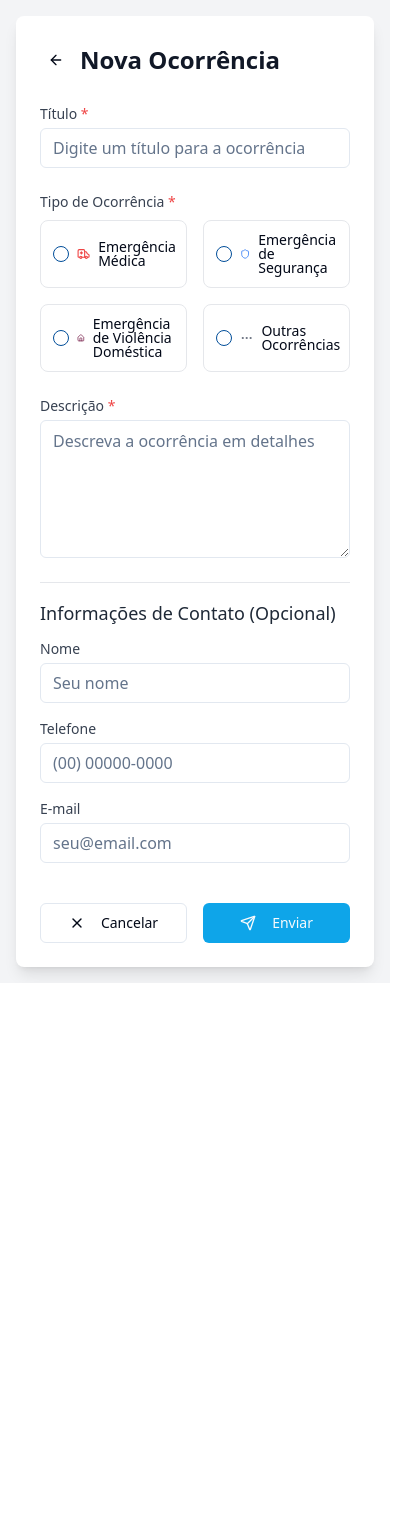
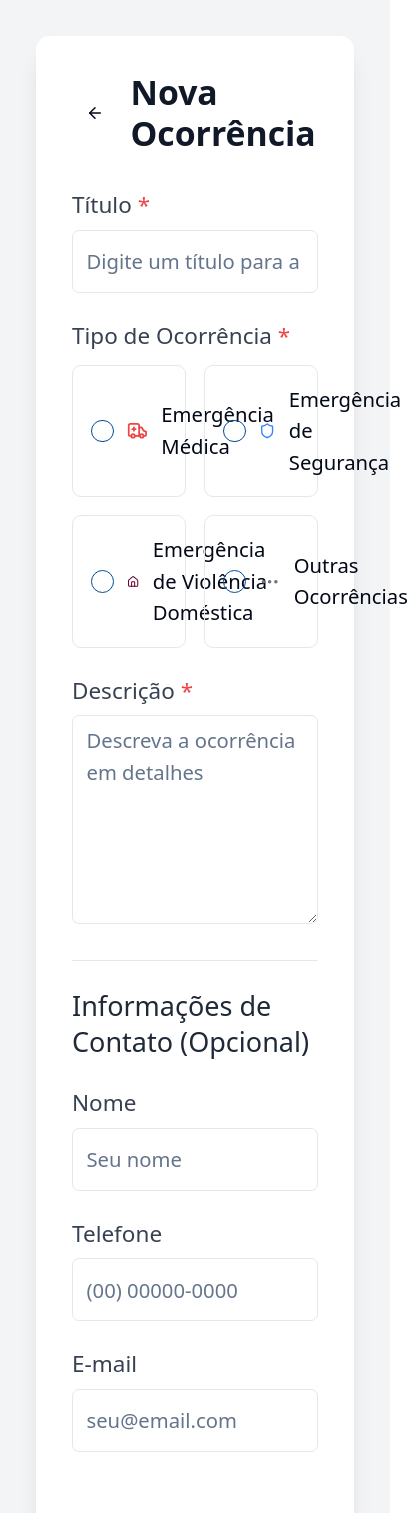
Before and after one commit to joaolima-ac/quick-report-tablet-app, a React (Vite) app: page /create in a window 390 px wide. Shown: the top 1513 px of the page, 418 px wide, since content can reach past the window. Before the commit the page ends 983 px from the top, so only its background shows below. Built offline with nearby package versions, Linux system fonts and the light colour scheme.

Commit message:
Refactor: Improve UI for tablet usage
- Increase font sizes for better readability.
- Adjust layout for horizontal tablet orientation, especially on the Create Incident screen.

```diff
--- a/src/index.css
+++ b/src/index.css
@@ -82,8 +82,30 @@
     @apply border-border;
   }
 
+  html {
+    font-size: 18px; /* Aumentando o tamanho base da fonte para uso outdoor */
+  }
+
   body {
     @apply bg-background text-foreground transition-colors duration-300;
+  }
+
+  /* Tamanhos maiores para elementos de entrada para uso em tablet */
+  input, select, textarea, button {
+    @apply text-lg;
+  }
+
+  /* Tamanhos de texto maiores para melhor visibilidade outdoor */
+  h1 {
+    @apply text-4xl;
+  }
+
+  h2 {
+    @apply text-3xl;
+  }
+
+  label {
+    @apply text-lg font-medium;
   }
 }
 
--- a/src/pages/CreateIncident.tsx
+++ b/src/pages/CreateIncident.tsx
@@ -6,13 +6,6 @@ import { Input } from "@/components/ui/input";
 import { Textarea } from "@/components/ui/textarea";
 import { ArrowLeft, Send, X, Ambulance, Shield, Home, MoreHorizontal } from "lucide-react";
 import { toast } from "sonner";
-import {
-  Select,
-  SelectContent,
-  SelectItem,
-  SelectTrigger,
-  SelectValue,
-} from "@/components/ui/select";
 import { RadioGroup, RadioGroupItem } from "@/components/ui/radio-group";
 import { Label } from "@/components/ui/label";
 
@@ -78,26 +71,6 @@ const CreateIncident = () => {
         navigate('/');
       }, 1500);
 
-      // Real API implementation would be:
-      /*
-      const response = await fetch(apiUrl, {
-        method: 'POST',
-        headers: {
-          'Content-Type': 'application/json',
-          'Authorization': apiToken ? `Bearer ${apiToken}` : ''
-        },
-        body: JSON.stringify(incidentData)
-      });
-
-      if (!response.ok) {
-        throw new Error(`Erro ao enviar: ${response.status}`);
-      }
-
-      toast.success("Ocorrência enviada com sucesso!");
-      setIsSubmitting(false);
-      navigate('/');
-      */
-
     } catch (error) {
       console.error('Error:', error);
       toast.error(`Erro ao enviar a ocorrência: ${error instanceof Error ? error.message : 'Erro desconhecido'}`);
@@ -108,35 +81,39 @@ const CreateIncident = () => {
   const getIncidentTypeIcon = (type: string) => {
     switch (type) {
       case 'medical':
-        return <Ambulance className="h-4 w-4 text-red-500" />;
+        return <Ambulance className="h-5 w-5 text-red-500" />;
       case 'security':
-        return <Shield className="h-4 w-4 text-blue-500" />;
+        return <Shield className="h-5 w-5 text-blue-500" />;
       case 'domestic':
-        return <Home className="h-4 w-4 text-[#660033]" />;
+        return <Home className="h-5 w-5 text-[#660033]" />;
       default:
-        return <MoreHorizontal className="h-4 w-4 text-gray-500" />;
+        return <MoreHorizontal className="h-5 w-5 text-gray-500" />;
     }
   };
 
   return (
-    <div className="min-h-screen bg-gray-100 dark:bg-[#181a24] p-4 transition-colors duration-300">
-      <div className="max-w-md mx-auto bg-white dark:bg-[#212633] rounded-lg shadow-lg p-6 transition-colors duration-300">
-        <div className="flex items-center justify-between mb-6">
+    <div className="min-h-screen bg-gray-100 dark:bg-[#181a24] p-8 transition-colors duration-300">
+      <div className="max-w-5xl mx-auto bg-white dark:bg-[#212633] rounded-xl shadow-xl p-8 transition-colors duration-300">
+        <div className="flex items-center justify-between mb-8">
           <div className="flex items-center">
             <Button
               variant="ghost"
-              className="p-2 dark:text-[#ccd6e0] dark:hover:bg-[#212633]/50"
+              className="p-3 dark:text-[#ccd6e0] dark:hover:bg-[#212633]/50"
               onClick={() => navigate('/')}
             >
-              <ArrowLeft className="h-5 w-5" />
+              <ArrowLeft className="h-7 w-7" />
             </Button>
-            <h1 className="text-2xl font-bold ml-2 text-gray-900 dark:text-[#ccd6e0]">Nova Ocorrência</h1>
+            <h1 className="text-3xl font-bold ml-3 text-gray-900 dark:text-[#ccd6e0]">Nova Ocorrência</h1>
           </div>
         </div>
 
-        <form onSubmit={handleSubmit} className="space-y-6">
+        <form onSubmit={handleSubmit} className="space-y-8">
+          {/* Layout horizontal para aproveitar o espaço */}
+          <div className="grid grid-cols-1 md:grid-cols-2 gap-8">
+            {/* Coluna da esquerda */}
+            <div className="space-y-6">
               <div>
-            <label className="block text-sm font-medium text-gray-700 dark:text-[#ccd6e0] mb-1">
+                <label className="block text-xl font-medium text-gray-700 dark:text-[#ccd6e0] mb-2">
                   Título <span className="text-red-500 dark:text-[#660033]">*</span>
                 </label>
                 <Input
@@ -144,13 +121,13 @@ const CreateIncident = () => {
                   onChange={(e) => setTitle(e.target.value)}
                   placeholder="Digite um título para a ocorrência"
                   required
-              className="dark:bg-[#181a24] dark:text-[#ccd6e0] dark:border-[#ccd6e0]/20"
+                  className="dark:bg-[#181a24] dark:text-[#ccd6e0] dark:border-[#ccd6e0]/20 text-lg h-14"
                 />
               </div>
 
               {/* Tipo de Ocorrência */}
               <div>
-            <label className="block text-sm font-medium text-gray-700 dark:text-[#ccd6e0] mb-2">
+                <label className="block text-xl font-medium text-gray-700 dark:text-[#ccd6e0] mb-3">
                   Tipo de Ocorrência <span className="text-red-500 dark:text-[#660033]">*</span>
                 </label>
                 <RadioGroup
@@ -159,69 +136,71 @@ const CreateIncident = () => {
                   value={incidentType}
                   required
                 >
-              <div className="flex items-center space-x-2 border border-gray-200 dark:border-[#ccd6e0]/20 rounded-lg p-3 hover:bg-gray-50 dark:hover:bg-[#181a24]/70 transition-colors">
-                <RadioGroupItem value="medical" id="medical" />
+                  <div className="flex items-center space-x-3 border border-gray-200 dark:border-[#ccd6e0]/20 rounded-lg p-4 hover:bg-gray-50 dark:hover:bg-[#181a24]/70 transition-colors">
+                    <RadioGroupItem value="medical" id="medical" className="h-5 w-5" />
                     <Label htmlFor="medical" className="flex items-center cursor-pointer">
-                  <Ambulance className="h-5 w-5 mr-2 text-red-500" />
-                  <span className="dark:text-[#ccd6e0]">Emergência Médica</span>
+                      <Ambulance className="h-7 w-7 mr-3 text-red-500" />
+                      <span className="dark:text-[#ccd6e0] text-lg">Emergência Médica</span>
                     </Label>
                   </div>
-              <div className="flex items-center space-x-2 border border-gray-200 dark:border-[#ccd6e0]/20 rounded-lg p-3 hover:bg-gray-50 dark:hover:bg-[#181a24]/70 transition-colors">
-                <RadioGroupItem value="security" id="security" />
+                  <div className="flex items-center space-x-3 border border-gray-200 dark:border-[#ccd6e0]/20 rounded-lg p-4 hover:bg-gray-50 dark:hover:bg-[#181a24]/70 transition-colors">
+                    <RadioGroupItem value="security" id="security" className="h-5 w-5" />
                     <Label htmlFor="security" className="flex items-center cursor-pointer">
-                  <Shield className="h-5 w-5 mr-2 text-blue-500" />
-                  <span className="dark:text-[#ccd6e0]">Emergência de Segurança</span>
+                      <Shield className="h-7 w-7 mr-3 text-blue-500" />
+                      <span className="dark:text-[#ccd6e0] text-lg">Emergência de Segurança</span>
                     </Label>
                   </div>
-              <div className="flex items-center space-x-2 border border-gray-200 dark:border-[#ccd6e0]/20 rounded-lg p-3 hover:bg-gray-50 dark:hover:bg-[#181a24]/70 transition-colors">
-                <RadioGroupItem value="domestic" id="domestic" />
+                  <div className="flex items-center space-x-3 border border-gray-200 dark:border-[#ccd6e0]/20 rounded-lg p-4 hover:bg-gray-50 dark:hover:bg-[#181a24]/70 transition-colors">
+                    <RadioGroupItem value="domestic" id="domestic" className="h-5 w-5" />
                     <Label htmlFor="domestic" className="flex items-center cursor-pointer">
-                  <Home className="h-5 w-5 mr-2 text-[#660033]" />
-                  <span className="dark:text-[#ccd6e0]">Emergência de Violência Doméstica</span>
+                      <Home className="h-7 w-7 mr-3 text-[#660033]" />
+                      <span className="dark:text-[#ccd6e0] text-lg">Emergência de Violência Doméstica</span>
                     </Label>
                   </div>
-              <div className="flex items-center space-x-2 border border-gray-200 dark:border-[#ccd6e0]/20 rounded-lg p-3 hover:bg-gray-50 dark:hover:bg-[#181a24]/70 transition-colors">
-                <RadioGroupItem value="other" id="other" />
+                  <div className="flex items-center space-x-3 border border-gray-200 dark:border-[#ccd6e0]/20 rounded-lg p-4 hover:bg-gray-50 dark:hover:bg-[#181a24]/70 transition-colors">
+                    <RadioGroupItem value="other" id="other" className="h-5 w-5" />
                     <Label htmlFor="other" className="flex items-center cursor-pointer">
-                  <MoreHorizontal className="h-5 w-5 mr-2 text-gray-500 dark:text-[#ccd6e0]" />
-                  <span className="dark:text-[#ccd6e0]">Outras Ocorrências</span>
+                      <MoreHorizontal className="h-7 w-7 mr-3 text-gray-500 dark:text-[#ccd6e0]" />
+                      <span className="dark:text-[#ccd6e0] text-lg">Outras Ocorrências</span>
                     </Label>
                   </div>
                 </RadioGroup>
               </div>
 
               <div>
-            <label className="block text-sm font-medium text-gray-700 dark:text-[#ccd6e0] mb-1">
+                <label className="block text-xl font-medium text-gray-700 dark:text-[#ccd6e0] mb-2">
                   Descrição <span className="text-red-500 dark:text-[#660033]">*</span>
                 </label>
                 <Textarea
                   value={description}
                   onChange={(e) => setDescription(e.target.value)}
                   placeholder="Descreva a ocorrência em detalhes"
-              rows={5}
+                  rows={6}
                   required
-              className="dark:bg-[#181a24] dark:text-[#ccd6e0] dark:border-[#ccd6e0]/20"
+                  className="dark:bg-[#181a24] dark:text-[#ccd6e0] dark:border-[#ccd6e0]/20 text-lg"
                 />
               </div>
+            </div>
 
-          <div className="border-t border-gray-200 dark:border-[#ccd6e0]/20 pt-4">
-            <h2 className="text-lg font-medium text-gray-800 dark:text-[#ccd6e0] mb-3">Informações de Contato (Opcional)</h2>
+            {/* Coluna da direita - Informações de Contato */}
+            <div className="border-t border-gray-200 dark:border-[#ccd6e0]/20 pt-6 md:border-t-0 md:border-l md:pt-0 md:pl-8">
+              <h2 className="text-2xl font-medium text-gray-800 dark:text-[#ccd6e0] mb-6">Informações de Contato (Opcional)</h2>
 
-            <div className="space-y-4">
+              <div className="space-y-6">
                 <div>
-                <label className="block text-sm font-medium text-gray-700 dark:text-[#ccd6e0] mb-1">
+                  <label className="block text-xl font-medium text-gray-700 dark:text-[#ccd6e0] mb-2">
                     Nome
                   </label>
                   <Input
                     value={name}
                     onChange={(e) => setName(e.target.value)}
                     placeholder="Seu nome"
-                  className="dark:bg-[#181a24] dark:text-[#ccd6e0] dark:border-[#ccd6e0]/20"
+                    className="dark:bg-[#181a24] dark:text-[#ccd6e0] dark:border-[#ccd6e0]/20 text-lg h-14"
                   />
                 </div>
 
                 <div>
-                <label className="block text-sm font-medium text-gray-700 dark:text-[#ccd6e0] mb-1">
+                  <label className="block text-xl font-medium text-gray-700 dark:text-[#ccd6e0] mb-2">
                     Telefone
                   </label>
                   <Input
@@ -229,12 +208,12 @@ const CreateIncident = () => {
                     onChange={(e) => setPhone(e.target.value)}
                     placeholder="(00) 00000-0000"
                     type="tel"
-                  className="dark:bg-[#181a24] dark:text-[#ccd6e0] dark:border-[#ccd6e0]/20"
+                    className="dark:bg-[#181a24] dark:text-[#ccd6e0] dark:border-[#ccd6e0]/20 text-lg h-14"
                   />
                 </div>
 
                 <div>
-                <label className="block text-sm font-medium text-gray-700 dark:text-[#ccd6e0] mb-1">
+                  <label className="block text-xl font-medium text-gray-700 dark:text-[#ccd6e0] mb-2">
                     E-mail
                   </label>
                   <Input
@@ -242,28 +221,29 @@ const CreateIncident = () => {
                     onChange={(e) => setEmail(e.target.value)}
                     placeholder="seu@email.com"
                     type="email"
-                  className="dark:bg-[#181a24] dark:text-[#ccd6e0] dark:border-[#ccd6e0]/20"
+                    className="dark:bg-[#181a24] dark:text-[#ccd6e0] dark:border-[#ccd6e0]/20 text-lg h-14"
                   />
                 </div>
               </div>
             </div>
+          </div>
 
-          <div className="flex justify-between pt-4">
+          <div className="flex justify-between pt-6">
             <Button
               type="button"
               variant="outline"
               onClick={() => navigate('/')}
-              className="w-1/2 mr-2 dark:text-[#ccd6e0] dark:border-[#ccd6e0]/20 dark:hover:bg-[#212633]/50"
+              className="w-1/3 mr-3 text-lg h-14 dark:text-[#ccd6e0] dark:border-[#ccd6e0]/20 dark:hover:bg-[#212633]/50"
             >
-              <X className="h-4 w-4 mr-2" /> Cancelar
+              <X className="h-5 w-5 mr-2" /> Cancelar
             </Button>
 
             <Button
               type="submit"
-              className="w-1/2 ml-2 bg-[#0EA5E9] hover:bg-[#0EA5E9]/90"
+              className="w-2/3 ml-3 text-lg h-14 bg-[#0EA5E9] hover:bg-[#0EA5E9]/90"
               disabled={isSubmitting}
             >
-              <Send className="h-4 w-4 mr-2" /> {isSubmitting ? 'Enviando...' : 'Enviar'}
+              <Send className="h-5 w-5 mr-2" /> {isSubmitting ? 'Enviando...' : 'Enviar'}
             </Button>
           </div>
         </form>
--- a/src/pages/Index.tsx
+++ b/src/pages/Index.tsx
@@ -62,41 +62,41 @@ const Index = () => {
   };
 
   return (
-    <div className="min-h-screen flex flex-col items-center justify-center bg-gray-100 dark:bg-[#181a24] p-4 transition-colors duration-300">
-      <div className="w-full max-w-md bg-white dark:bg-[#212633] rounded-lg shadow-lg p-6 space-y-8 transition-colors duration-300">
+    <div className="min-h-screen flex flex-col items-center justify-center bg-gray-100 dark:bg-[#181a24] p-8 transition-colors duration-300">
+      <div className="w-full max-w-2xl bg-white dark:bg-[#212633] rounded-xl shadow-xl p-8 space-y-10 transition-colors duration-300">
         <div className="text-center">
-          <h1 className="text-3xl font-bold text-gray-900 dark:text-[#ccd6e0] mb-2">Sistema de Ocorrências</h1>
-          <p className="text-gray-600 dark:text-[#ccd6e0]/80 mb-6">Registre e gerencie ocorrências de forma simples e rápida</p>
+          <h1 className="text-4xl font-bold text-gray-900 dark:text-[#ccd6e0] mb-4">Sistema de Ocorrências</h1>
+          <p className="text-xl text-gray-600 dark:text-[#ccd6e0]/80 mb-8">Registre e gerencie ocorrências de forma simples e rápida</p>
         </div>
 
-        <div className="space-y-4">
+        <div className="space-y-6">
           <Button
-            className="w-full h-14 text-lg flex items-center justify-center gap-2 bg-[#0EA5E9] hover:bg-[#0EA5E9]/90 dark:bg-[#0EA5E9] dark:hover:bg-[#0EA5E9]/80"
+            className="w-full h-20 text-2xl flex items-center justify-center gap-3 bg-[#0EA5E9] hover:bg-[#0EA5E9]/90 dark:bg-[#0EA5E9] dark:hover:bg-[#0EA5E9]/80"
             onClick={handleCreateIncident}
           >
-            <PlusCircle className="h-6 w-6" />
+            <PlusCircle className="h-8 w-8" />
             Criar Ocorrência
           </Button>
 
           <Button
             variant="outline"
-            className="w-full mt-4 border-gray-300 dark:border-[#ccd6e0]/20 dark:text-[#ccd6e0] dark:hover:bg-[#212633]/50"
+            className="w-full h-16 text-xl mt-4 border-gray-300 dark:border-[#ccd6e0]/20 dark:text-[#ccd6e0] dark:hover:bg-[#212633]/50"
             onClick={handleGoToSettings}
           >
-            <Settings className="h-5 w-5 mr-2" />
+            <Settings className="h-6 w-6 mr-2" />
             Configurações
           </Button>
 
           {/* Dark Mode Toggle moved below settings button */}
-          <div className="flex items-center justify-center space-x-2 py-2 mt-4 border border-gray-200 dark:border-[#ccd6e0]/20 rounded-md p-3">
-            <Sun className="h-5 w-5 text-gray-500 dark:text-[#ccd6e0]" />
+          <div className="flex items-center justify-center space-x-3 py-3 mt-4 border border-gray-200 dark:border-[#ccd6e0]/20 rounded-md p-4">
+            <Sun className="h-6 w-6 text-gray-500 dark:text-[#ccd6e0]" />
             <Switch
               checked={darkMode}
               onCheckedChange={toggleDarkMode}
-              className={darkMode ? "bg-[#0EA5E9]" : ""}
+              className={darkMode ? "bg-[#0EA5E9] h-7 w-14" : "h-7 w-14"}
             />
-            <Moon className="h-5 w-5 text-gray-500 dark:text-[#ccd6e0]" />
-            <span className="text-sm text-gray-500 dark:text-[#ccd6e0]/80 ml-2">
+            <Moon className="h-6 w-6 text-gray-500 dark:text-[#ccd6e0]" />
+            <span className="text-lg text-gray-500 dark:text-[#ccd6e0]/80 ml-2">
               {darkMode ? "Modo Noturno" : "Modo Dia"}
             </span>
           </div>
@@ -107,18 +107,18 @@ const Index = () => {
       <Dialog open={showPasswordDialog} onOpenChange={setShowPasswordDialog}>
         <DialogContent className="sm:max-w-md dark:bg-[#212633] dark:text-[#ccd6e0]">
           <DialogHeader>
-            <DialogTitle>Acesso às Configurações</DialogTitle>
-            <DialogDescription className="dark:text-[#ccd6e0]/70">
+            <DialogTitle className="text-2xl">Acesso às Configurações</DialogTitle>
+            <DialogDescription className="text-lg dark:text-[#ccd6e0]/70">
               Digite a senha para acessar as configurações do sistema.
             </DialogDescription>
           </DialogHeader>
-          <div className="py-4">
+          <div className="py-6">
             <Input
               type="password"
               placeholder="Digite a senha"
               value={password}
               onChange={(e) => setPassword(e.target.value)}
-              className="dark:bg-[#181a24] dark:text-[#ccd6e0] dark:border-[#ccd6e0]/20"
+              className="dark:bg-[#181a24] dark:text-[#ccd6e0] dark:border-[#ccd6e0]/20 text-lg h-12"
               onKeyDown={(e) => {
                 if (e.key === 'Enter') {
                   handlePasswordSubmit();
@@ -130,13 +130,13 @@ const Index = () => {
             <Button
               variant="outline"
               onClick={() => setShowPasswordDialog(false)}
-              className="dark:text-[#ccd6e0] dark:border-[#ccd6e0]/20"
+              className="dark:text-[#ccd6e0] dark:border-[#ccd6e0]/20 text-lg h-12"
             >
               Cancelar
             </Button>
             <Button
               onClick={handlePasswordSubmit}
-              className="bg-[#0EA5E9] hover:bg-[#0EA5E9]/90"
+              className="bg-[#0EA5E9] hover:bg-[#0EA5E9]/90 text-lg h-12"
             >
               Confirmar
             </Button>
--- a/src/pages/Settings.tsx
+++ b/src/pages/Settings.tsx
@@ -32,22 +32,22 @@ const Settings = () => {
   };
 
   return (
-    <div className="min-h-screen bg-gray-100 dark:bg-[#181a24] p-4 transition-colors duration-300">
-      <div className="max-w-md mx-auto bg-white dark:bg-[#212633] rounded-lg shadow-lg p-6 transition-colors duration-300">
-        <div className="flex items-center mb-6">
+    <div className="min-h-screen bg-gray-100 dark:bg-[#181a24] p-8 transition-colors duration-300">
+      <div className="max-w-2xl mx-auto bg-white dark:bg-[#212633] rounded-xl shadow-xl p-8 transition-colors duration-300">
+        <div className="flex items-center mb-8">
           <Button
             variant="ghost"
-            className="p-2 dark:text-[#ccd6e0] dark:hover:bg-[#212633]/50"
+            className="p-3 dark:text-[#ccd6e0] dark:hover:bg-[#212633]/50"
             onClick={() => navigate('/')}
           >
-            <ArrowLeft className="h-5 w-5" />
+            <ArrowLeft className="h-7 w-7" />
           </Button>
-          <h1 className="text-2xl font-bold ml-2 text-gray-900 dark:text-[#ccd6e0]">Configurações</h1>
+          <h1 className="text-3xl font-bold ml-3 text-gray-900 dark:text-[#ccd6e0]">Configurações</h1>
         </div>
 
-        <form onSubmit={handleSave} className="space-y-6">
+        <form onSubmit={handleSave} className="space-y-8">
           <div>
-            <label className="block text-sm font-medium text-gray-700 dark:text-[#ccd6e0] mb-1">
+            <label className="block text-xl font-medium text-gray-700 dark:text-[#ccd6e0] mb-2">
               URL da API <span className="text-red-500 dark:text-[#660033]">*</span>
             </label>
             <Input
@@ -55,15 +55,15 @@ const Settings = () => {
               onChange={(e) => setApiUrl(e.target.value)}
               placeholder="https://api.exemplo.com"
               required
-              className="dark:bg-[#181a24] dark:text-[#ccd6e0] dark:border-[#ccd6e0]/20"
+              className="dark:bg-[#181a24] dark:text-[#ccd6e0] dark:border-[#ccd6e0]/20 text-lg h-14"
             />
-            <p className="mt-1 text-sm text-gray-500 dark:text-[#ccd6e0]/70">
+            <p className="mt-2 text-lg text-gray-500 dark:text-[#ccd6e0]/70">
               Informe a URL completa da API para envio das ocorrências
             </p>
           </div>
 
           <div>
-            <label className="block text-sm font-medium text-gray-700 dark:text-[#ccd6e0] mb-1">
+            <label className="block text-xl font-medium text-gray-700 dark:text-[#ccd6e0] mb-2">
               Token de Autenticação
             </label>
             <Input
@@ -71,19 +71,19 @@ const Settings = () => {
               onChange={(e) => setApiToken(e.target.value)}
               placeholder="Token de acesso à API"
               type="password"
-              className="dark:bg-[#181a24] dark:text-[#ccd6e0] dark:border-[#ccd6e0]/20"
+              className="dark:bg-[#181a24] dark:text-[#ccd6e0] dark:border-[#ccd6e0]/20 text-lg h-14"
             />
-            <p className="mt-1 text-sm text-gray-500 dark:text-[#ccd6e0]/70">
+            <p className="mt-2 text-lg text-gray-500 dark:text-[#ccd6e0]/70">
               Informe o token de autenticação se a API exigir
             </p>
           </div>
 
-          <div className="pt-4">
+          <div className="pt-6">
             <Button
               type="submit"
-              className="w-full bg-[#0EA5E9] hover:bg-[#0EA5E9]/90"
+              className="w-full h-16 text-xl bg-[#0EA5E9] hover:bg-[#0EA5E9]/90"
             >
-              <Save className="h-4 w-4 mr-2" /> Salvar Configurações
+              <Save className="h-6 w-6 mr-3" /> Salvar Configurações
             </Button>
           </div>
         </form>
```
Lines whose indentation alone changed are shown as unchanged.
